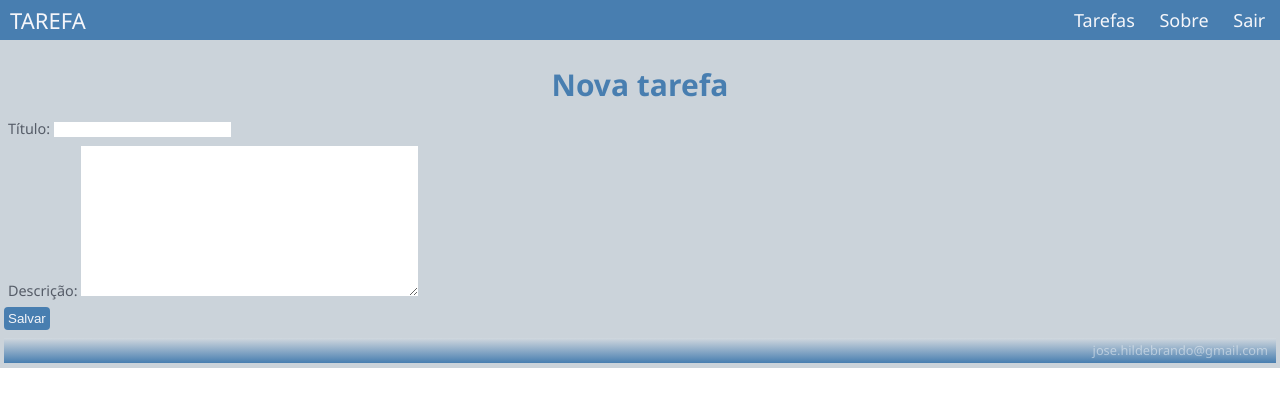
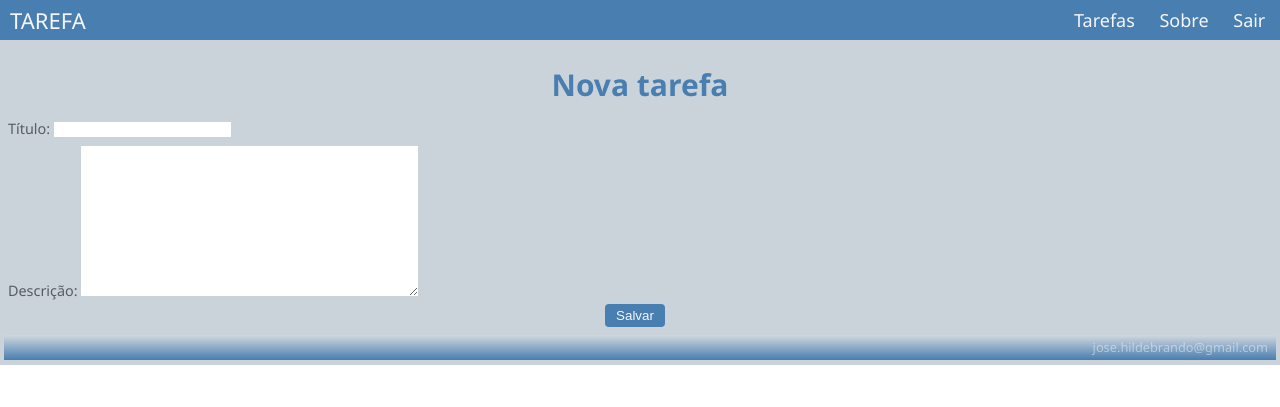
Before and after one commit to hildebrando001/Tarefa-Django-Python, a Django app: page /newtask/ in a window 1280 px wide. Shown: the top 407 px of the page. Run offline with Django 3.2, Linux system fonts and the light colour scheme; the visitor is signed in with stand-in values (Sample User, id 1); some libraries are stand-ins or nearby versions.

Commit message:
css update

```diff
--- a/tasks/static/css/styles.css
+++ b/tasks/static/css/styles.css
@@ -141,6 +141,11 @@ h1 {
     border-radius: 4px;
 }
 
+.btn-line {
+    display: flex;
+    justify-content: center;
+}
+
 .list-top .btn-add, .btn-save, .btn-login, .btn-reg {
     color: #f5f6fa;
 }
@@ -150,6 +155,7 @@ h1 {
     padding: 4px;
     margin-right: 10px;
     border-radius: 4px;
+    width: 60px;
 }
 
 .btn-add:hover, .btn-save:hover, .btn-login:hover, .btn-reg:hover {
--- a/tasks/templates/tasks/addtask.html
+++ b/tasks/templates/tasks/addtask.html
@@ -9,7 +9,9 @@
     <form method="POST">
         {% csrf_token %} <!--protect the website from cross site request forgery-->
         {{ form.as_p }}  <!--shows the form as paragraph-->
-        <input class="btn-save" type="submit" value="Salvar">
+        <div class="btn-line">
+            <input class="btn-save" type="submit" value="Salvar">
+        </div>
     </form>
 
 </div>
--- a/tasks/templates/tasks/edittask.html
+++ b/tasks/templates/tasks/edittask.html
@@ -9,7 +9,9 @@
     <form method="POST">
         {% csrf_token %} <!--protect the website from cross site request forgery-->
         {{ form.as_p }}  <!--shows the form as paragrath-->
-        <input class="btn-save" type="submit" value="Salvar">
+        <div class="btn-line">
+            <input class="btn-save" type="submit" value="Salvar">
+        </div>
     </form>
 
 </div>
--- a/tasks/templates/tasks/task.html
+++ b/tasks/templates/tasks/task.html
@@ -5,7 +5,7 @@
 
 {% block content %}
 <div class="list-body">
-    <h1>{{task.title}}</h1>
+    <h4>{{task.title}}</h4>
     <p>{{task.description}}</p>
 
 </div>
```
